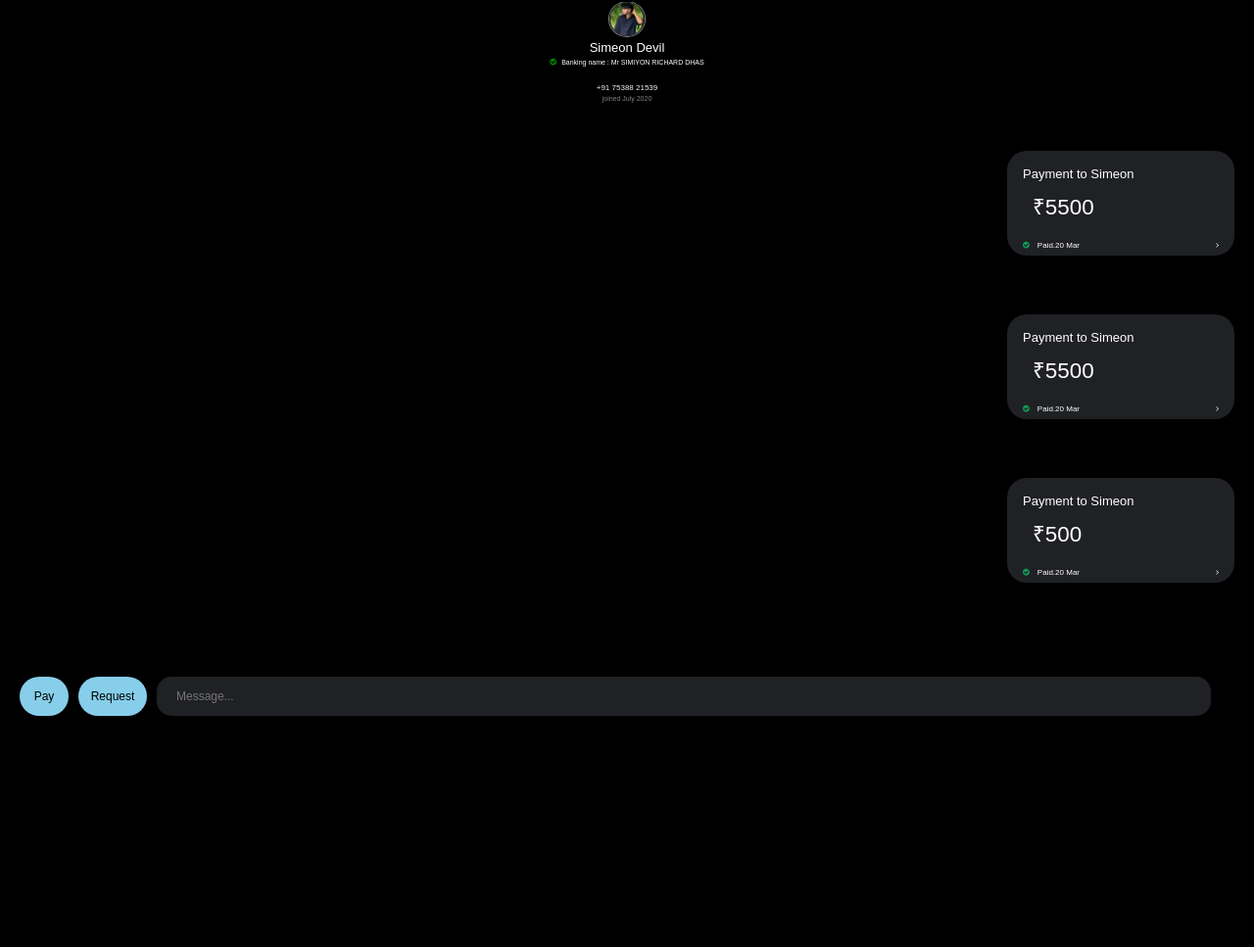
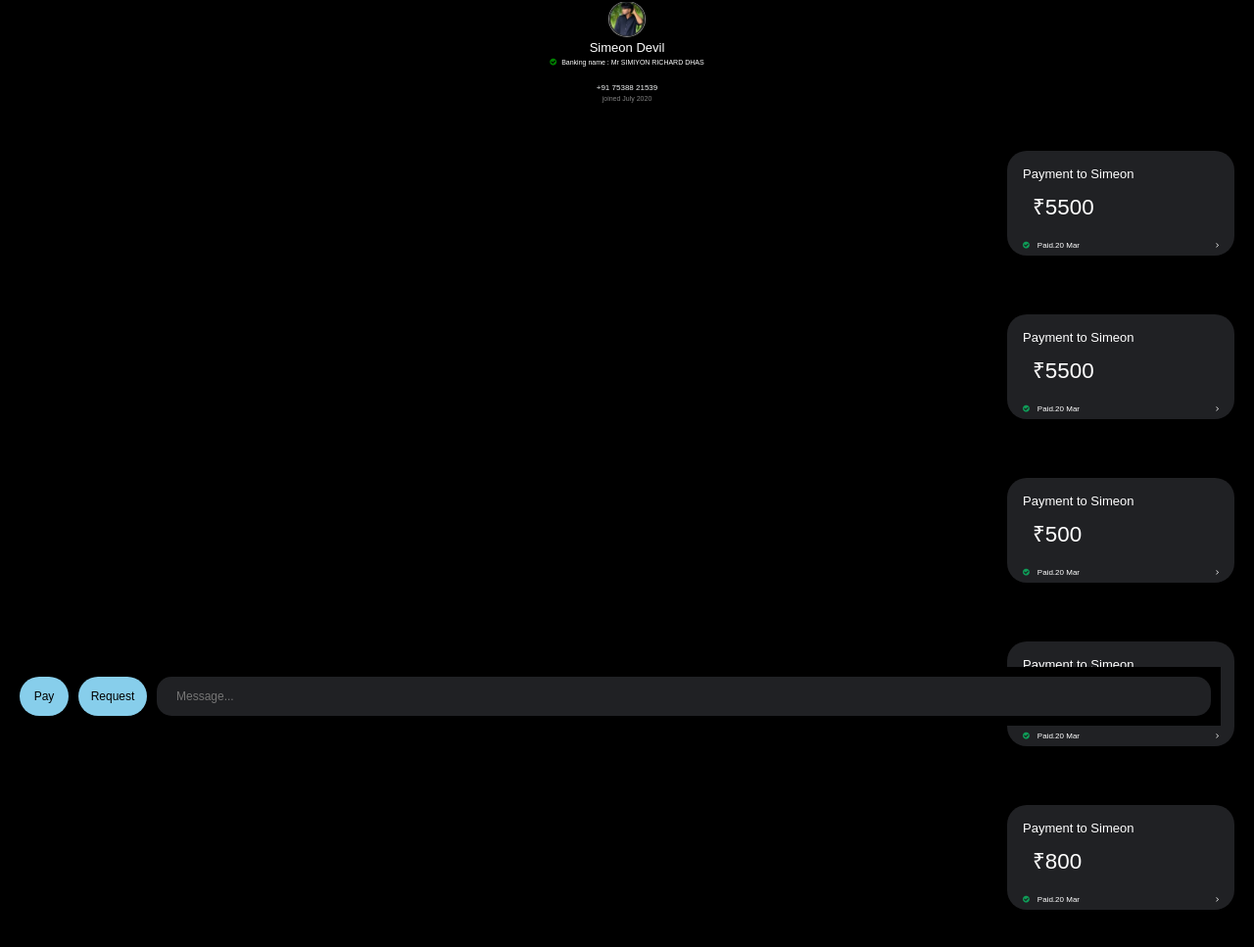
Before and after one commit to sajin-cl/payment_app_clone, a plain HTML site: page index.html in a window 1280 px wide. Shown: the part 59-1026 px from the top of the page at 98% size. Before the commit the page ends 800 px from the top, so only its background shows below. Drawn offline with Linux system fonts and the light colour scheme.

```diff
--- a/index.html
+++ b/index.html
@@ -72,6 +72,26 @@
           <div><i class="fa fa-angle-right" aria-hidden="true"></i></div>
         </div>
       </div>
+      <div class="payment-box">
+        <p>Payment to Simeon</p>
+        <p class="payment-box-amount">&#8377;500</p>
+        <div class="payment-box-paid-details">
+          <div><i class="fa fa-check-circle" style="margin-right: 8px; color: #0f9d58;" aria-hidden="true"></i>Paid.20
+            Mar
+          </div>
+          <div><i class="fa fa-angle-right" aria-hidden="true"></i></div>
+        </div>
+      </div>
+      <div class="payment-box">
+        <p>Payment to Simeon</p>
+        <p class="payment-box-amount">&#8377;800</p>
+        <div class="payment-box-paid-details">
+          <div><i class="fa fa-check-circle" style="margin-right: 8px; color: #0f9d58;" aria-hidden="true"></i>Paid.20
+            Mar
+          </div>
+          <div><i class="fa fa-angle-right" aria-hidden="true"></i></div>
+        </div>
+      </div>
 
     </div>
 
```
